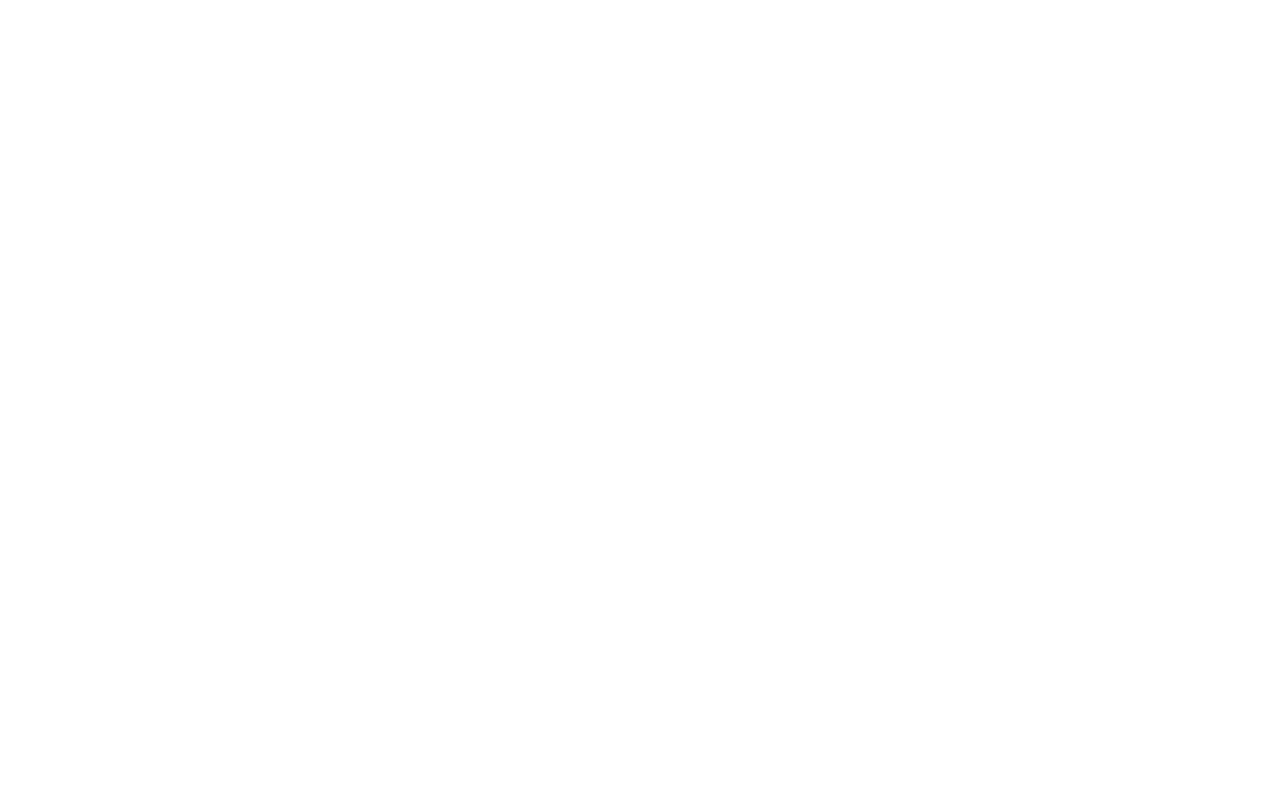
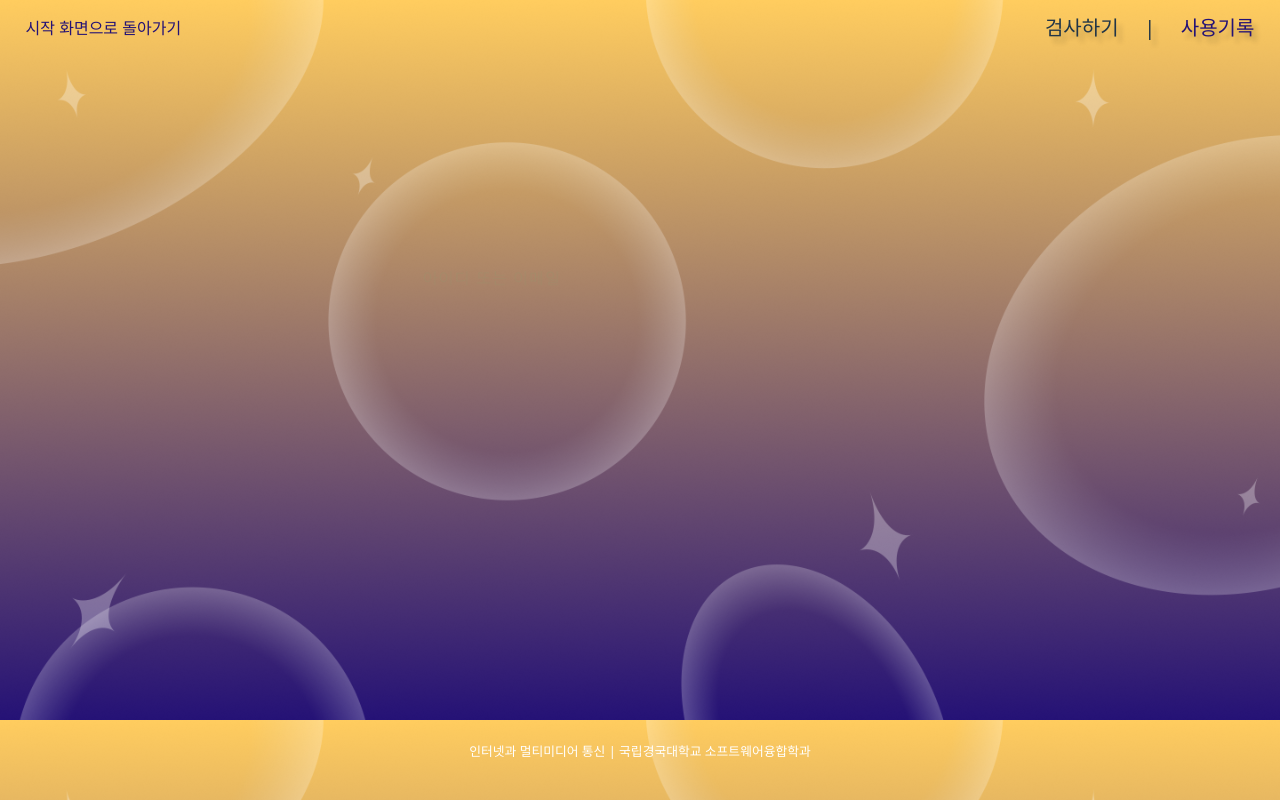
Before and after one commit to Radian06/ComArch-web, a React (Vite) app: page /log in a window 1280 px wide. Before the commit this address had no page. Built offline with nearby package versions, Linux system fonts and the light colour scheme.

Commit message:
📄 :: log 페이지 생성

```diff
--- a/src/App.jsx
+++ b/src/App.jsx
@@ -2,6 +2,7 @@
 import Home from "./pages/home.jsx";
 import Inspection from "./pages/inspection.jsx";
 import Result from "./pages/result.jsx";
+import Log from "./pages/log.jsx";
 import Login from "./pages/login.jsx";
 import Join from "./pages/join.jsx";
 
@@ -11,6 +12,7 @@
       <Route path="/" element={<Home />} />
       <Route path="/inspection" element={<Inspection />} />
       <Route path="/result" element={<Result />} />
+      <Route path="/log" element={<Log />} />
       <Route path="/login" element={<Login />} />
       <Route path="/join" element={<Join />} />
     </Routes>
--- /dev/null
+++ b/src/pages/log.jsx
@@ -0,0 +1,25 @@
+import "../styles/log.css"
+import "../styles/headerWhole.css"
+
+import Footer from "../components/footer.jsx";
+
+function Log() {
+  return (
+    <div className="log_page">
+      <div className="header">
+        <div className="back_btn">시작 화면으로 돌아가기</div>
+        <div className="nav_box">
+            <div>검사하기</div>
+            <div>|</div>
+            <div className="nav_select">사용기록</div>
+        </div>
+      </div>
+      <div className="log_body">
+
+      </div>
+      <Footer />
+    </div>
+  );
+}
+
+export default Log;
--- /dev/null
+++ b/src/styles/log.css
@@ -0,0 +1,26 @@
+.log_page {
+    width: 100vw;
+    height: 100vh;
+
+    position: relative;
+
+    display: flex;
+    flex-direction: column;
+
+    background-image: url('../assets/bgDefault.png');
+    background-size: 100%;
+    overflow-y: hidden;
+}
+
+
+/* 중앙 */
+.log_body {
+    width: 100%;
+    height: 84vh;
+
+    display: flex;
+    flex-direction: column;
+    justify-content: center;
+    align-items: center;
+    gap: 3vh;
+}
```
